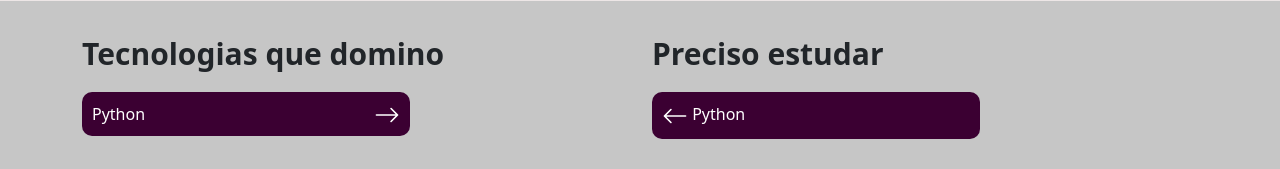
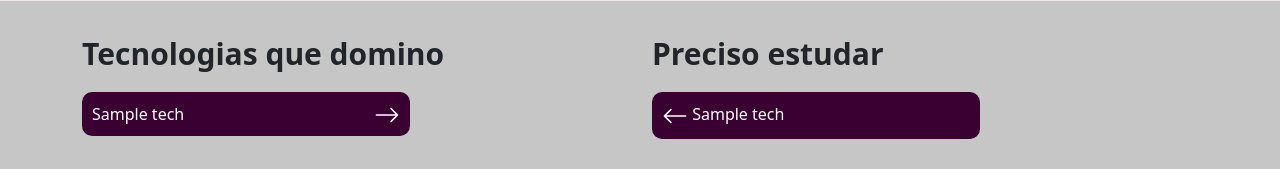
Before and after one commit to marcosfacini/gestor_de_vagas, a Django app: template vagas/templates/vaga.html in a window 1280 px wide. Shown: the part 1753-1922 px from the top of the page. Run offline with Django 4.2, Linux system fonts and the light colour scheme; data comes from the database, SQL or seed files in the repository; both versions use the stored data as it was after the commit; the template is opened without the code that fills it: values that come from a table or form of the project are taken from there, most other values are stand-ins (such as "Sample title", 1, 10 or a date in 2020).

Commit message:
mostrar listas de tech

```diff
--- a/gestor_de_vagas/templates/static/vagas/css/vaga.css
+++ b/gestor_de_vagas/templates/static/vagas/css/vaga.css
@@ -54,6 +54,7 @@
     border-radius: 10px;
     margin-top: 10px;
     width: 60%;
+
 }
 
 .arrow-right{
--- a/vagas/templates/vaga.html
+++ b/vagas/templates/vaga.html
@@ -159,7 +159,9 @@
                 <p class="titulo2">Tecnologias que domino</p>
 
                 <div class="li-tech">
-                    Python
+                    {% for tech in tecnologias_dominadas.all %}
+                        {{tech}}
+                    {% endfor %}
 
                     <svg class="arrow-right" xmlns="http://www.w3.org/2000/svg" width="26" height="26" fill="currentColor" class="bi bi-arrow-right" viewBox="0 0 16 16">
                         <path fill-rule="evenodd" d="M1 8a.5.5 0 0 1 .5-.5h11.793l-3.147-3.146a.5.5 0 0 1 .708-.708l4 4a.5.5 0 0 1 0 .708l-4 4a.5.5 0 0 1-.708-.708L13.293 8.5H1.5A.5.5 0 0 1 1 8z"/>
@@ -170,12 +172,15 @@
 
             <div class="col-md">
                 <p class="titulo2">Preciso estudar</p>
+                {% for tech in tecnologias_estudar.all %}
+                <div class="li-tech">
 
-                <div class="li-tech">
                     <svg xmlns="http://www.w3.org/2000/svg" width="26" height="26" fill="currentColor" class="bi bi-arrow-left" viewBox="0 0 16 16">
                         <path fill-rule="evenodd" d="M15 8a.5.5 0 0 0-.5-.5H2.707l3.147-3.146a.5.5 0 1 0-.708-.708l-4 4a.5.5 0 0 0 0 .708l4 4a.5.5 0 0 0 .708-.708L2.707 8.5H14.5A.5.5 0 0 0 15 8z"/>
                     </svg>
-                    Python
+                    {{tech}}
+
+                {% endfor %}
                 </div>
             </div>
         </div>
--- a/vagas/views.py
+++ b/vagas/views.py
@@ -47,11 +47,15 @@ def nova_vaga(request):
 
 def vaga(request, id):
     vaga = get_object_or_404(Vagas, id=id)
+    tecnologias_estudar = vaga.tecnologias_estudar
+    tecnologias_dominadas = vaga.tecnologias_dominadas
     tarefas = Tarefa.objects.filter(vaga=vaga).filter(realizada=False)
     emails = Emails.objects.filter(vaga=vaga)
     return render(request, 'vaga.html', {'vaga': vaga,
                                          'tarefas': tarefas,
-                                         'emails': emails})
+                                         'emails': emails,
+                                         'tecnologias_estudar': tecnologias_estudar,
+                                         'tecnologias_dominadas': tecnologias_dominadas})
 
 def nova_tarefa(request, id_vaga):
     titulo = request.POST.get('titulo')
```
Also changed, not shown: db.sqlite3, media/logo_empresa/como-aprender-python-do-zero_dugspmO.webp (added).
